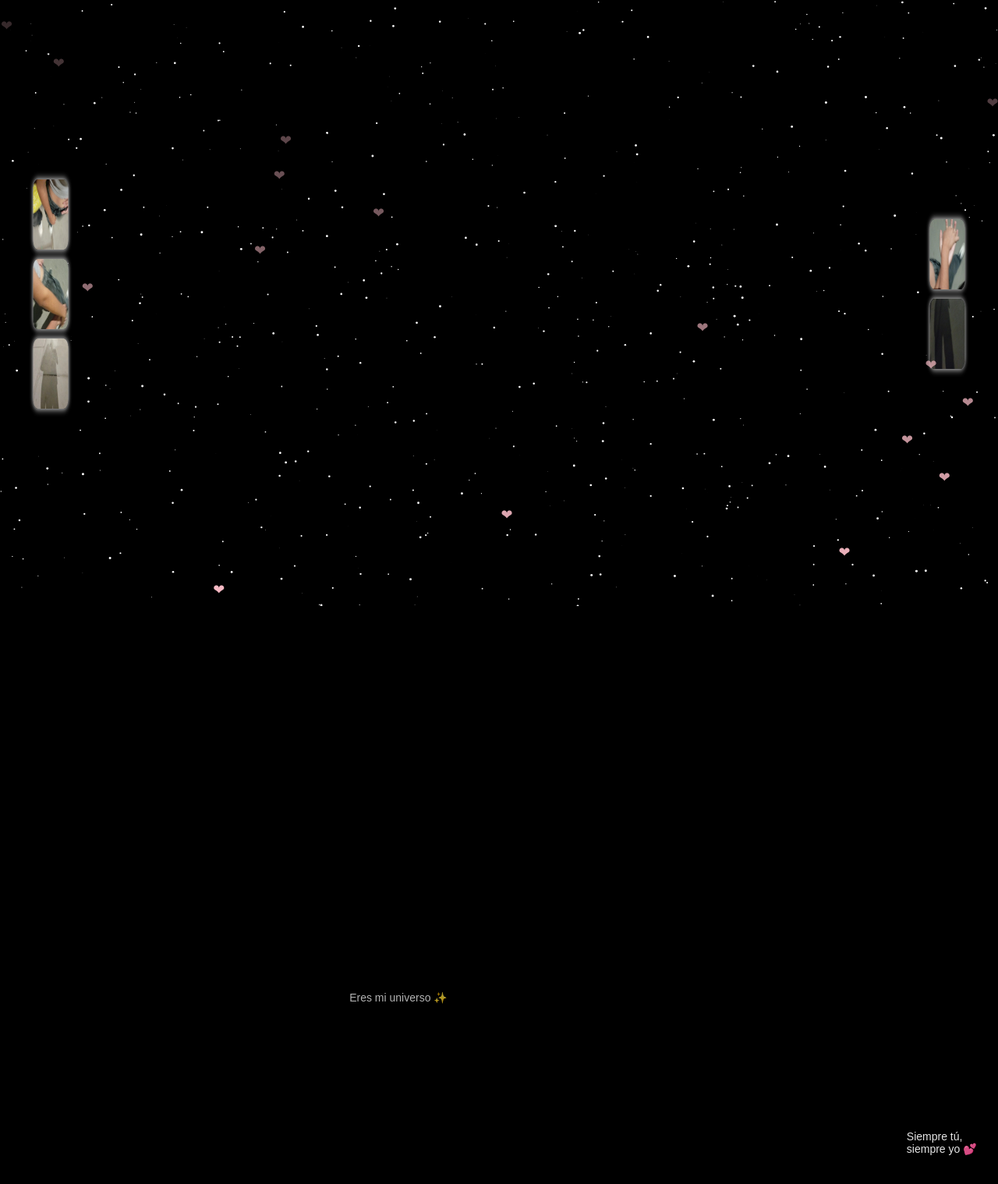
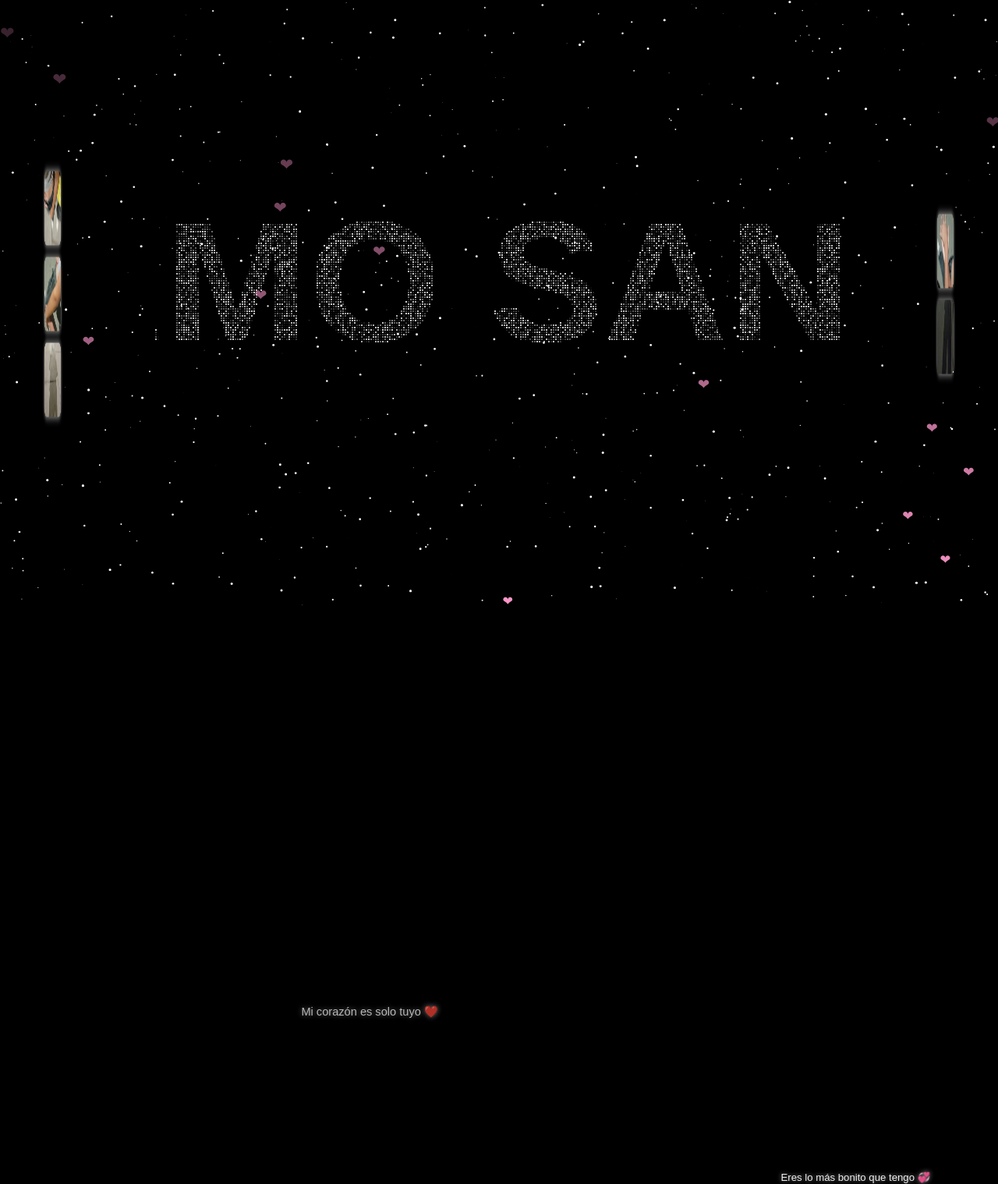
Before and after one commit to adriansd02-glitch/mi-pagina, a plain HTML site: page index.html in a window 1280 px wide. Shown: the part 23-1541 px from the top of the page at 78% size. Before the commit the page ends 1504 px from the top, so only its background shows below. Drawn offline with Linux system fonts and the light colour scheme.

Commit message:
Update index.html

```diff
--- a/index.html
+++ b/index.html
@@ -2,78 +2,81 @@
 <html lang="es">
 <head>
 <meta charset="UTF-8">
+<meta name="viewport" content="width=device-width, initial-scale=1.0">
 <title>Universo Sandra</title>
 
 <style>
 body {
   margin: 0;
   overflow: hidden;
-  background: black; /* fondo negro como pediste */
-  font-family: Arial;
+  background: black;
+  font-family: Arial, sans-serif;
 }
 
-/* canvas estrellas */
 canvas {
   position: absolute;
   top: 0;
   left: 0;
+  z-index: 1;
 }
 
-/* contenedores laterales */
 .side {
   position: absolute;
   top: 50%;
   transform: translateY(-50%);
   display: flex;
   flex-direction: column;
-  gap: 12px;
+  gap: 15px;
+  z-index: 10;
 }
 
 .left { left: 20px; }
 .right { right: 20px; }
 
-/* fotos MÁS PEQUEÑAS + giro */
 .photo {
-  width: 90px;
-  height: 90px;
+  width: 95px;
+  height: 95px;
   border-radius: 12px;
   overflow: hidden;
-  box-shadow: 0 0 10px white;
-  animation: spin 6s infinite linear;
+  box-shadow: 0 0 12px rgba(255, 255, 255, 0.7);
+  animation: spin 7s infinite linear;
+  perspective: 1000px;
 }
 
 .photo img {
   width: 100%;
   height: 100%;
   object-fit: cover;
+  display: block;
 }
 
-/* giro en su propio eje */
 @keyframes spin {
   from { transform: rotateY(0deg); }
   to { transform: rotateY(360deg); }
 }
 
-/* corazones */
 .heart {
   position: absolute;
-  color: pink;
-  font-size: 18px;
+  color: #ff99cc;
+  font-size: 20px;
+  z-index: 5;
   animation: floatUp 6s linear forwards;
 }
 
 @keyframes floatUp {
-  from { transform: translateY(100vh); opacity: 1; }
-  to { transform: translateY(-20vh); opacity: 0; }
+  from { transform: translateY(100vh) scale(0.8); opacity: 1; }
+  to { transform: translateY(-20vh) scale(1.2); opacity: 0; }
 }
 
-/* frases */
 .text {
   position: absolute;
-  color: white;
-  font-size: 14px;
-  opacity: 0.8;
+  color: #ffffff;
+  font-size: 16px;
+  font-weight: 500;
+  opacity: 0.9;
+  z-index: 5;
   animation: floatUp 10s linear forwards;
+  text-shadow: 0 0 8px rgba(255, 255, 255, 0.6);
 }
 </style>
 </head>
@@ -84,80 +87,129 @@ canvas {
 
 <!-- IZQUIERDA -->
 <div class="side left">
-  <div class="photo"><img src="san 3.jpeg"></div>
-  <div class="photo"><img src="san1.jpeg"></div>
-  <div class="photo"><img src="san 2.jpeg"></div>
+  <div class="photo"><img src="san 3.jpeg" alt="Foto 3"></div>
+  <div class="photo"><img src="san1.jpeg" alt="Foto 1"></div>
+  <div class="photo"><img src="san 2.jpeg" alt="Foto 2"></div>
 </div>
 
 <!-- DERECHA -->
 <div class="side right">
-  <div class="photo"><img src="sam 5.jpeg"></div>
-  <div class="photo"><img src="san6.jpeg"></div>
+  <div class="photo"><img src="sam 5.jpeg" alt="Foto 5"></div>
+  <div class="photo"><img src="san6.jpeg" alt="Foto 6"></div>
 </div>
 
 <script>
 const canvas = document.getElementById("c");
 const ctx = canvas.getContext("2d");
 
-canvas.width = innerWidth;
-canvas.height = innerHeight;
+function resizeCanvas() {
+  canvas.width = window.innerWidth;
+  canvas.height = window.innerHeight;
+}
+resizeCanvas();
+window.addEventListener("resize", resizeCanvas);
 
-/* ⭐ ESTRELLAS */
+/* ⭐ ESTRELLAS NORMALES */
 let stars = [];
-for (let i = 0; i < 700; i++) {
+for (let i = 0; i < 750; i++) {
   stars.push({
     x: Math.random() * canvas.width,
     y: Math.random() * canvas.height,
-    r: Math.random() * 1.5
+    r: Math.random() * 1.6
   });
 }
 
-/* dibujar estrellas */
+/* ✨ ESTRELLAS QUE FORMAN EL TEXTO */
+let textStars = [];
+function createTextStars() {
+  textStars = [];
+  const tempCanvas = document.createElement("canvas");
+  const tempCtx = tempCanvas.getContext("2d");
+  const size = 220;
+  tempCanvas.width = size * 4;
+  tempCanvas.height = size;
+
+  tempCtx.fillStyle = "white";
+  tempCtx.font = "bold " + size + "px Arial";
+  tempCtx.textAlign = "center";
+  tempCtx.textBaseline = "middle";
+  tempCtx.fillText("TE AMO SANDRA", tempCanvas.width / 2, tempCanvas.height / 2);
+
+  const imgData = tempCtx.getImageData(0, 0, tempCanvas.width, tempCanvas.height);
+  const data = imgData.data;
+  const centerX = canvas.width / 2;
+  const centerY = canvas.height / 2;
+
+  for (let y = 0; y < tempCanvas.height; y += 3) {
+    for (let x = 0; x < tempCanvas.width; x += 3) {
+      const idx = (y * tempCanvas.width + x) * 4;
+      if (data[idx + 3] > 128) {
+        textStars.push({
+          x: centerX - (tempCanvas.width / 2) + x,
+          y: centerY - (tempCanvas.height / 2) + y,
+          r: Math.random() * 0.9 + 0.2
+        });
+      }
+    }
+  }
+}
+createTextStars();
+window.addEventListener("resize", createTextStars);
+
+/* DIBUJAR TODO */
 function drawStars() {
-  ctx.clearRect(0,0,canvas.width,canvas.height);
+  ctx.clearRect(0, 0, canvas.width, canvas.height);
   ctx.fillStyle = "white";
 
+  // Dibujar estrellas del fondo
   for (let s of stars) {
     ctx.beginPath();
-    ctx.arc(s.x, s.y, s.r, 0, Math.PI*2);
+    ctx.arc(s.x, s.y, s.r, 0, Math.PI * 2);
     ctx.fill();
+    s.y += 0.25;
+    if (s.y > canvas.height) s.y = 0;
+  }
 
-    s.y += 0.2;
-    if (s.y > canvas.height) s.y = 0;
+  // Dibujar estrellas que forman el texto
+  for (let ts of textStars) {
+    ctx.beginPath();
+    ctx.arc(ts.x, ts.y, ts.r, 0, Math.PI * 2);
+    ctx.fill();
   }
 }
 
-/* 💖 corazones */
+/* 💖 CORAZONES */
 function heart() {
   const h = document.createElement("div");
   h.className = "heart";
   h.innerHTML = "❤";
-  h.style.left = Math.random()*window.innerWidth + "px";
+  h.style.left = Math.random() * window.innerWidth + "px";
   document.body.appendChild(h);
-  setTimeout(()=>h.remove(), 6000);
+  setTimeout(() => h.remove(), 6000);
 }
-setInterval(heart, 300);
+setInterval(heart, 350);
 
-/* ✨ frases bonitas */
+/* ✨ FRASES */
 const frases = [
   "TE AMO SANDRA 💖",
   "Eres mi universo ✨",
-  "Mi corazón es tuyo ❤️",
-  "Siempre tú, siempre yo 💕"
+  "Mi corazón es solo tuyo ❤️",
+  "Siempre contigo 💕",
+  "Iluminas mi vida ⭐",
+  "Eres lo más bonito que tengo 💞"
 ];
 
 function textFloat() {
   const t = document.createElement("div");
   t.className = "text";
-  t.innerText = frases[Math.floor(Math.random()*frases.length)];
-  t.style.left = Math.random()*window.innerWidth + "px";
+  t.innerText = frases[Math.floor(Math.random() * frases.length)];
+  t.style.left = Math.random() * (window.innerWidth - 200) + "px";
   t.style.bottom = "0px";
   document.body.appendChild(t);
-  setTimeout(()=>t.remove(), 10000);
+  setTimeout(() => t.remove(), 10000);
 }
-setInterval(textFloat, 2000);
+setInterval(textFloat, 2200);
 
-/* loop */
 function animate() {
   drawStars();
   requestAnimationFrame(animate);
```
